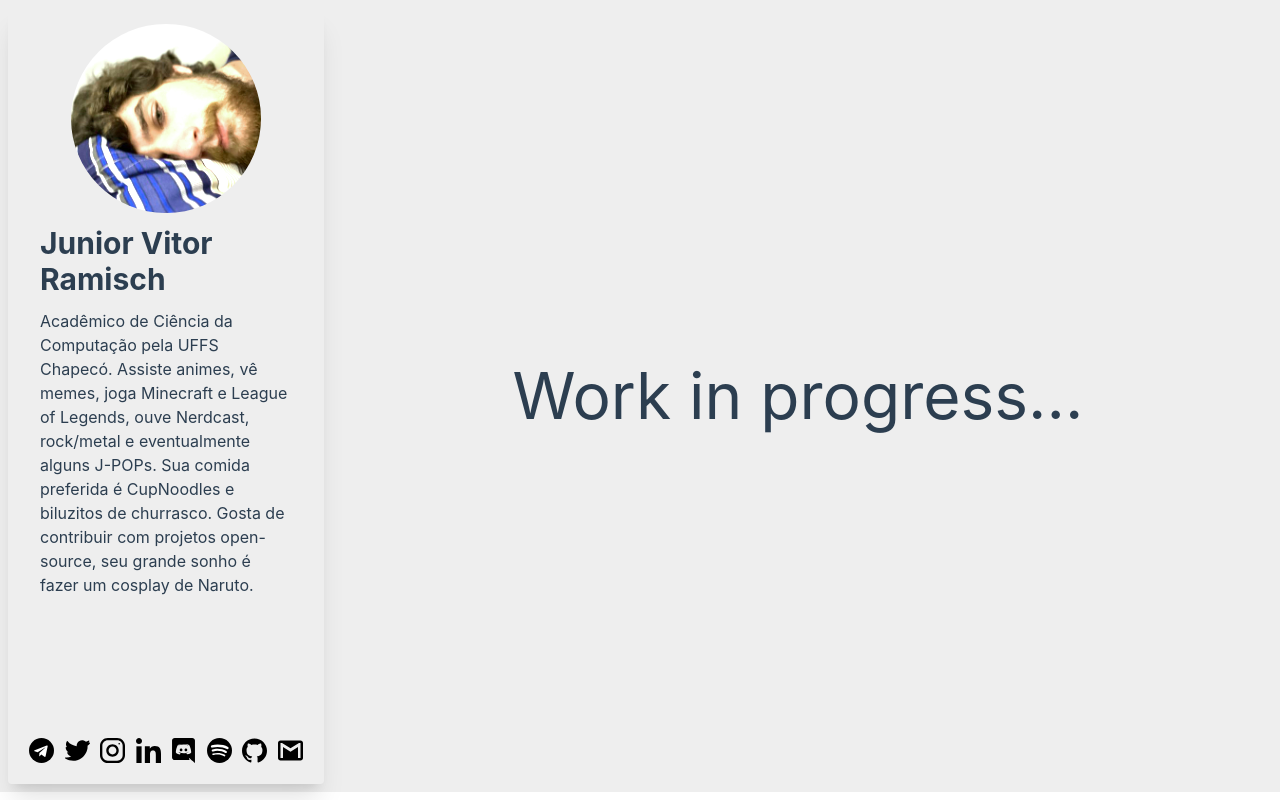
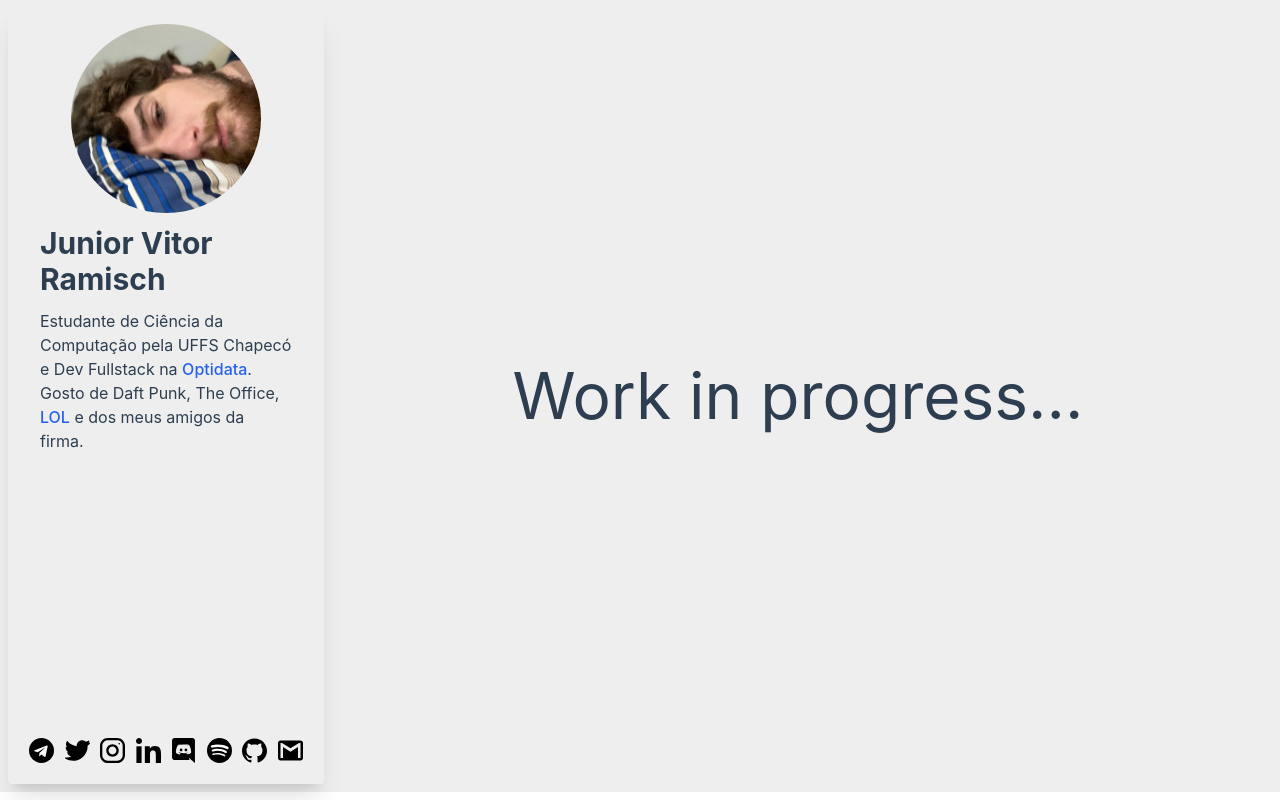
Before and after one commit to arufonsekun/arufonsekun.github.io, a Vue app: page / in a window 1280 px wide. Built offline with nearby package versions, Linux system fonts and the light colour scheme.

Commit message:
chore: Improves arufonsekun description

```diff
--- a/src/components/Sidebar.vue
+++ b/src/components/Sidebar.vue
@@ -1,64 +1,79 @@
 <template>
-    <div class="flex flex-col sidebar shadow-xl rounded p-4 border-1 border-neutral-100">
+  <div
+    class="flex flex-col sidebar shadow-xl rounded p-4 border-1 border-neutral-100"
+  >
     <div>
       <img
         src="@/assets/images/me.jpeg"
         alt="Arufonsekun"
-                class="rounded-full w-8/12 mx-auto brightness-150 hue-rotate-15"
+        class="rounded-full w-8/12 mx-auto"
       />
     </div>
 
     <div class="name font-bold text-3xl text-left mx-4 my-3">
-            <h4>
-                Junior Vitor Ramisch
-            </h4>
+      <h4>Junior Vitor Ramisch</h4>
     </div>
 
     <div class="mx-4">
       <p class="text-base">
-                {{ description }}
+        Estudante de Ciência da Computação pela UFFS Chapecó e Dev Fullstack na
+        <a
+          href="https://www.optidata.cloud/"
+          class="font-medium text-blue-600 dark:text-blue-500 hover:underline"
+          target="_blank"
+        >
+          Optidata</a
+        >. Gosto de Daft Punk, The Office,
+        <a
+          href="https://www.op.gg/summoners/br/arufonsekun"
+          target="_blank"
+          rel="noopener noreferrer"
+          class="font-medium text-blue-600 dark:text-blue-500 hover:underline"
+          >LOL</a
+        >
+        e dos meus amigos da firma.
       </p>
     </div>
 
     <div class="flex mt-auto">
       <div class="media">
         <a :href="telegram" target="_blank" rel="noopener noreferrer">
-                    <img src="@/assets/images/telegram.svg" alt="Telegram" width="76">
+          <img src="@/assets/images/telegram.svg" alt="Telegram" width="76" />
         </a>
       </div>
       <div class="media">
         <a :href="twitter" target="_blank" rel="noopener noreferrer">
-                    <img src="@/assets/images/twitter.svg" alt="Twitter" width="76">
+          <img src="@/assets/images/twitter.svg" alt="Twitter" width="76" />
         </a>
       </div>
       <div class="media">
         <a :href="instagram" target="_blank" rel="noopener noreferrer">
-                    <img src="@/assets/images/instagram.svg" alt="Instagram" width="76">
+          <img src="@/assets/images/instagram.svg" alt="Instagram" width="76" />
         </a>
       </div>
       <div class="media">
         <a :href="linkedin" target="_blank" rel="noopener noreferrer">
-                    <img src="@/assets/images/linkedin.svg" alt="LinkedIn" width="76">
+          <img src="@/assets/images/linkedin.svg" alt="LinkedIn" width="76" />
         </a>
       </div>
       <div class="media">
         <a :href="discord" target="_blank" rel="noopener noreferrer">
-                    <img src="@/assets/images/discord.svg" alt="Discord" width="76">
+          <img src="@/assets/images/discord.svg" alt="Discord" width="76" />
         </a>
       </div>
       <div class="media">
         <a :href="spotify" target="_blank" rel="noopener noreferrer">
-                    <img src="@/assets/images/spotify.svg" alt="Spotify" width="76">
+          <img src="@/assets/images/spotify.svg" alt="Spotify" width="76" />
         </a>
       </div>
       <div class="media">
         <a :href="github" target="_blank" rel="noopener noreferrer">
-                    <img src="@/assets/images/github.svg" alt="Github" width="76">
+          <img src="@/assets/images/github.svg" alt="Github" width="76" />
         </a>
       </div>
       <div class="media">
         <a :href="email" target="_blank" rel="noopener noreferrer">
-                    <img src="@/assets/images/email.svg" alt="Email" width="76">
+          <img src="@/assets/images/email.svg" alt="Email" width="76" />
         </a>
       </div>
     </div>
@@ -66,11 +81,10 @@
 </template>
 
 <script>
-
 import GeneralInfo from "@/data/general-info";
 
 export default {
-    data(){
+  data() {
     return {
       description: GeneralInfo.description,
       twitter: GeneralInfo.twitter,
@@ -80,10 +94,10 @@ export default {
       linkedin: GeneralInfo.linkedin,
       telegram: GeneralInfo.telegram,
       email: GeneralInfo.email,
-            discord: GeneralInfo.discord
-        }
+      discord: GeneralInfo.discord,
+    };
   },
-}
+};
 </script>
 
 <style scoped>
@@ -95,5 +109,4 @@ export default {
 .media img {
   padding: 15%;
 }
-
 </style>
--- a/src/data/general-info.js
+++ b/src/data/general-info.js
@@ -1,15 +1,11 @@
 export default {
-    description: "Acadêmico de Ciência da Computação pela UFFS Chapecó. \
-    Assiste animes, vê memes, joga Minecraft e League of Legends, ouve Nerdcast,\
-    rock/metal e eventualmente alguns J-POPs. Sua comida preferida é CupNoodles \
-    e biluzitos de churrasco. Gosta de contribuir com projetos open-source, seu \
-    grande sonho é fazer um cosplay de Naruto.",
   twitter: "https://twitter.com/jr_ramisch",
   github: "https://github.com/arufonsekun",
-    spotify: "https://open.spotify.com/user/21fon2iumnknv6vsvqscs56wy?si=7drQtrQwTQ2jMzfd9SThtA",
+  spotify:
+    "https://open.spotify.com/user/21fon2iumnknv6vsvqscs56wy?si=7drQtrQwTQ2jMzfd9SThtA",
   instagram: "https://instagram.com/jr_ramisch",
   linkedin: "https://www.linkedin.com/in/junior-vitor-ramisch-062582145/",
   telegram: "https://t.me/arufonsekun",
   email: "mailto:junior.ramisch@gmail.com",
-    discord: "https://discord.com/login"
-}
+  discord: "https://discord.com/login",
+};
```
Also changed, not shown: index.html (+2 -2 lines). Lines whose indentation alone changed are shown as unchanged.
